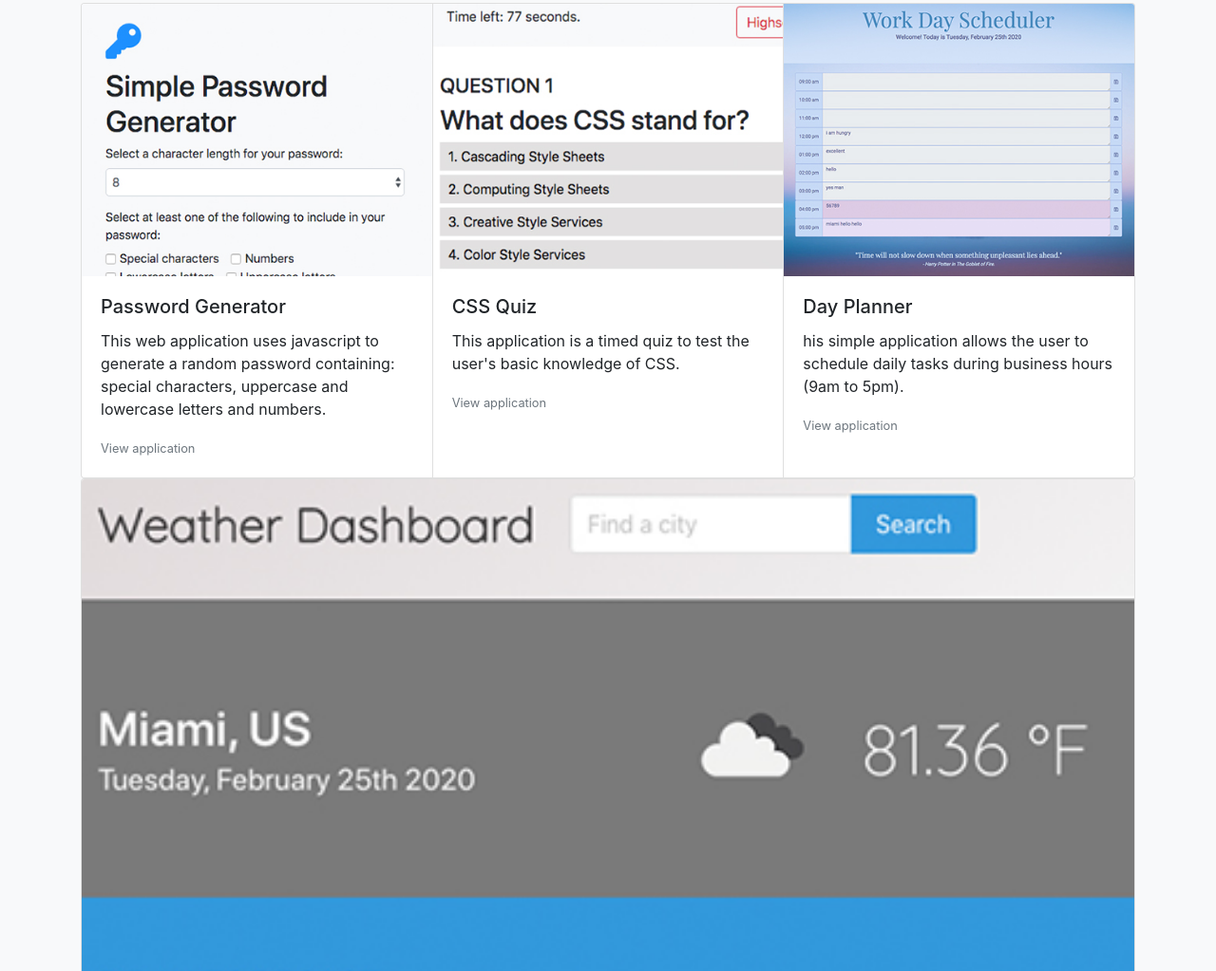
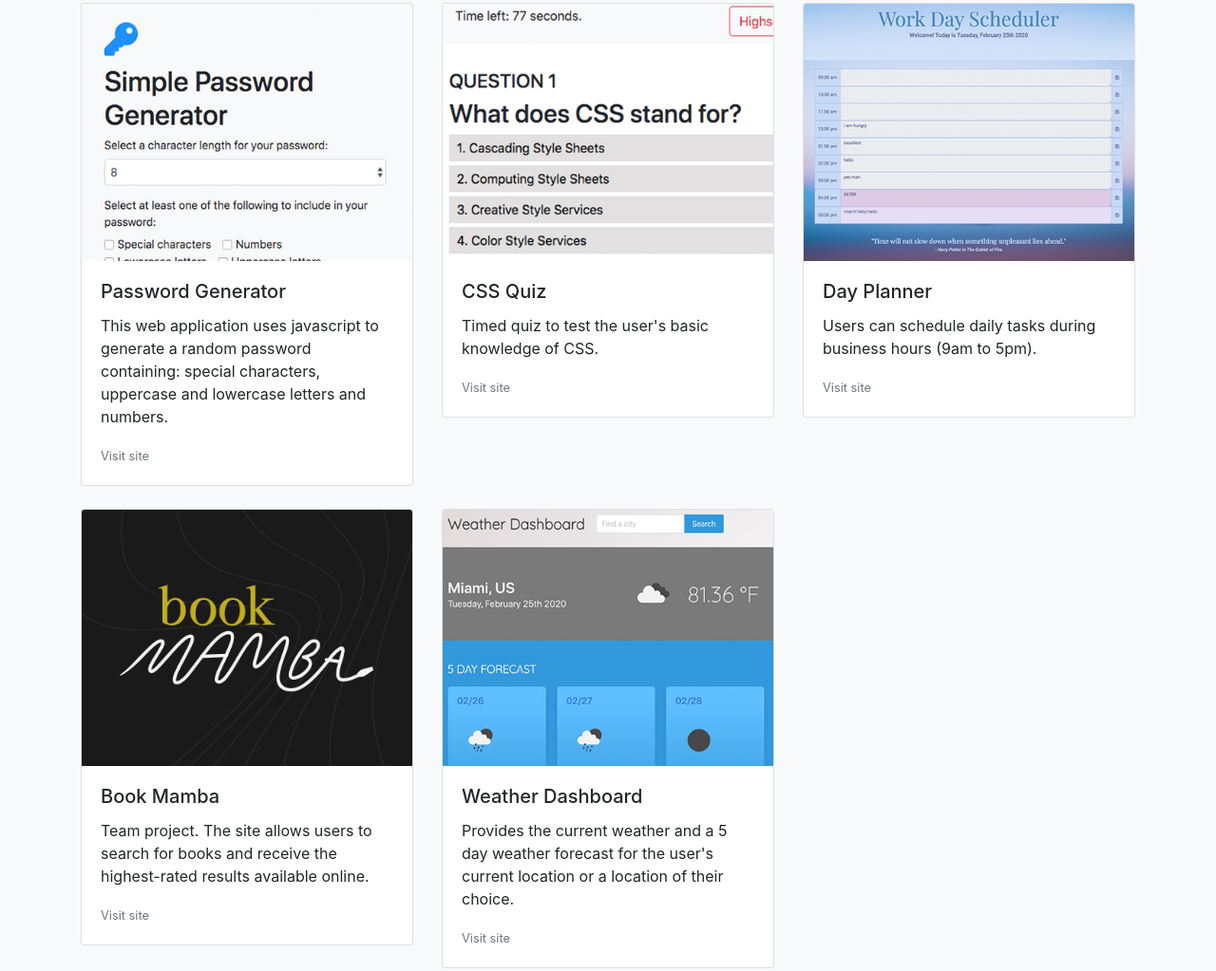
Before and after one commit to enma1009/enidsoto.github.io, a plain HTML site: page portfolio.html in a window 1280 px wide. Shown: the part 207-1230 px from the top of the page at 95% size. Drawn offline with nearby package versions, Linux system fonts and the light colour scheme.

Commit message:
improved html structure and updated the readme

```diff
--- a/portfolio.html
+++ b/portfolio.html
@@ -50,45 +50,63 @@
 
         <h1>Work Samples</h1>
       <!-- Portfolio Content -->
-      <div class="card-group">
+        <div class="row">
+          <div class="col-sm-4">
             <div class="card">
               <img src="assets/images/password-generator.jpg" class="card-img-top" alt="password generator app cover image">
               <div class="card-body">
                 <h5 class="card-title">Password Generator</h5>
                 <p class="card-text">This web application uses javascript to generate a random password containing: special characters, uppercase and lowercase letters and numbers.</p>
-            <a href="https://enma1009.github.io/password-generator/" target="_blank"><small class="text-muted">View application</small></a>
+                <a href="https://enma1009.github.io/password-generator/" target="_blank"><small class="text-muted">Visit site</small></a>
               </div>
             </div>
+          </div>
+          <div class="col-sm-4">
             <div class="card">
               <img src="assets/images/css-quiz.jpg" class="card-img-top" alt="css quiz cover image">
               <div class="card-body">
                 <h5 class="card-title">CSS Quiz</h5>
-            <p class="card-text">This application is a timed quiz to test the user's basic knowledge of CSS.</p>
-            <a href="https://enma1009.github.io/css-quiz/" target="_blank"><small class="text-muted">View application</small></a>
+                <p class="card-text">Timed quiz to test the user's basic knowledge of CSS.</p>
+                <a href="https://enma1009.github.io/css-quiz/" target="_blank"><small class="text-muted">Visit site</small></a>
               </div>
             </div>
+          </div>
+          <div class="col-sm-4">
             <div class="card">
               <img src="assets/images/day-scheduler.jpg" class="card-img-top" alt="day planner cover image">
               <div class="card-body">
                 <h5 class="card-title">Day Planner</h5>
-            <p class="card-text">his simple application allows the user to schedule daily tasks during business hours (9am to 5pm).</p>
-            <a href="https://enma1009.github.io/day-planner/" target="_blank"><small class="text-muted">View application</small></a>
+                <p class="card-text">Users can schedule daily tasks during business hours (9am to 5pm).</p>
+                <a href="https://enma1009.github.io/day-planner/" target="_blank"><small class="text-muted">Visit site</small></a>
               </div>
             </div>
           </div>
-      <div class="card-group">
+        </div>
+        <div class="row mt-4">
+          <div class="col-sm-4">
+            <div class="card">
+              <img src="assets/images/book-mamba.jpg" class="card-img-top" alt="book mamba cover image">
+              <div class="card-body">
+                <h5 class="card-title">Book Mamba</h5>
+                <p class="card-text">Team project. The site allows users to search for books and receive the highest-rated results available online.</p>
+                <a href="https://omiinaya.github.io/Project1/" target="_blank"><small class="text-muted">Visit site</small></a>
+              </div>
+            </div>
+          </div>
+          <div class="col-sm-4">
             <div class="card">
               <img src="assets/images/weather-dashboard.jpg" class="card-img-top" alt="weather dashboard cover image">
               <div class="card-body">
                 <h5 class="card-title">Weather Dashboard</h5>
-            <p class="card-text">This simple application allows the user to get the current weather and a 5 day weather forecast for their current location or a location of their choice.</p>
-            <a href="https://enma1009.github.io/weather-dashboard/" target="_blank"><small class="text-muted">View application</small></a>
+                <p class="card-text">Provides the current weather and a 5 day weather forecast for the user's current location or a location of their choice.</p>
+                <a href="https://enma1009.github.io/weather-dashboard/" target="_blank"><small class="text-muted">Visit site</small></a>
+              </div>
             </div>
           </div>
         </div>
 
-        <div class="row">
-          <div class="col-12 col-md-4 offset-md-4">
+        <div class="row mt-4">
+          <div class="col-12 col-md-4 offset-md-8">
             <img src="assets/images/portfolio-img.png" alt="Portfolio" width="100%">
           </div>
         </div>
```
Also changed, not shown: assets/images/book-mamba.jpg (added), 1 other file. Lines whose indentation alone changed are shown as unchanged.
